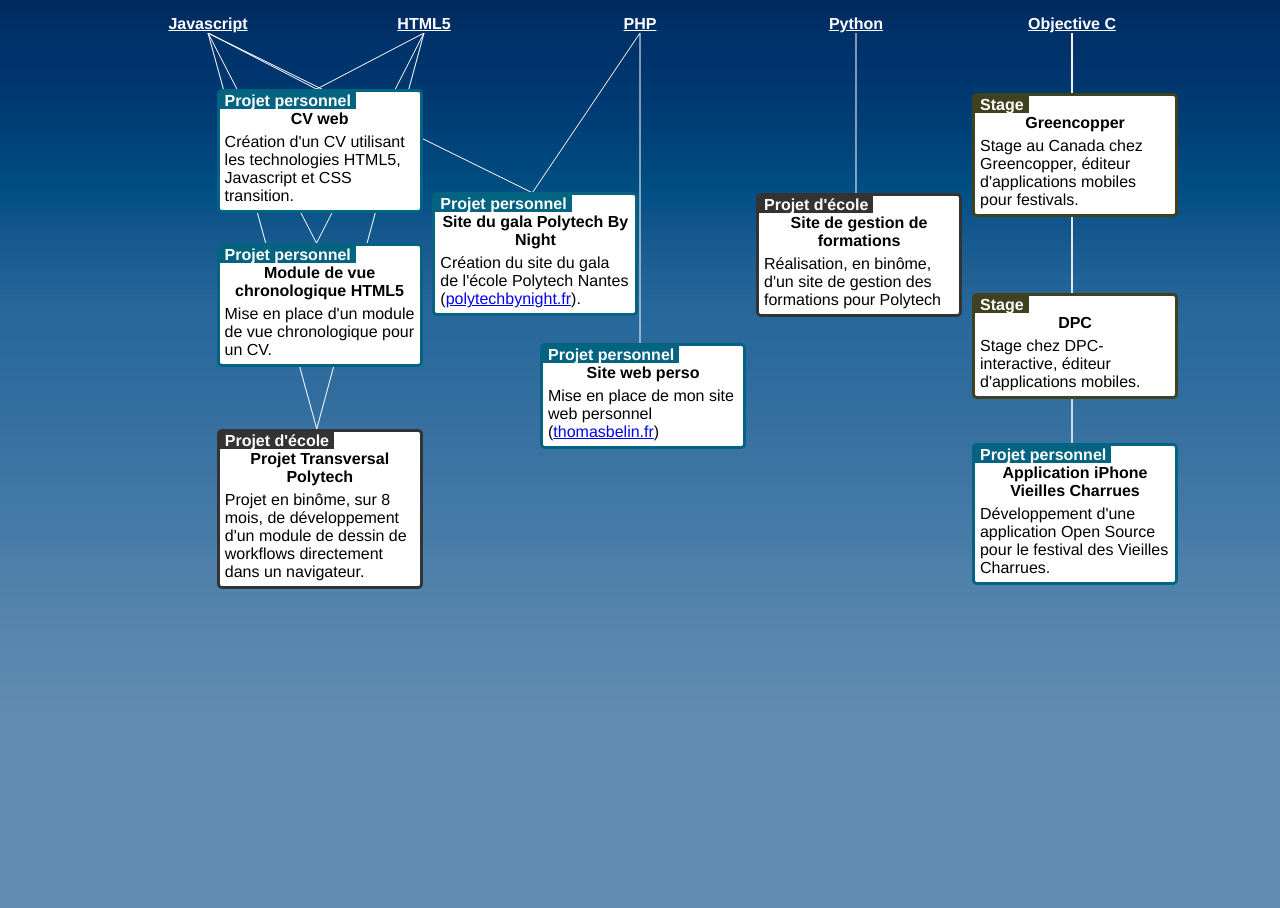
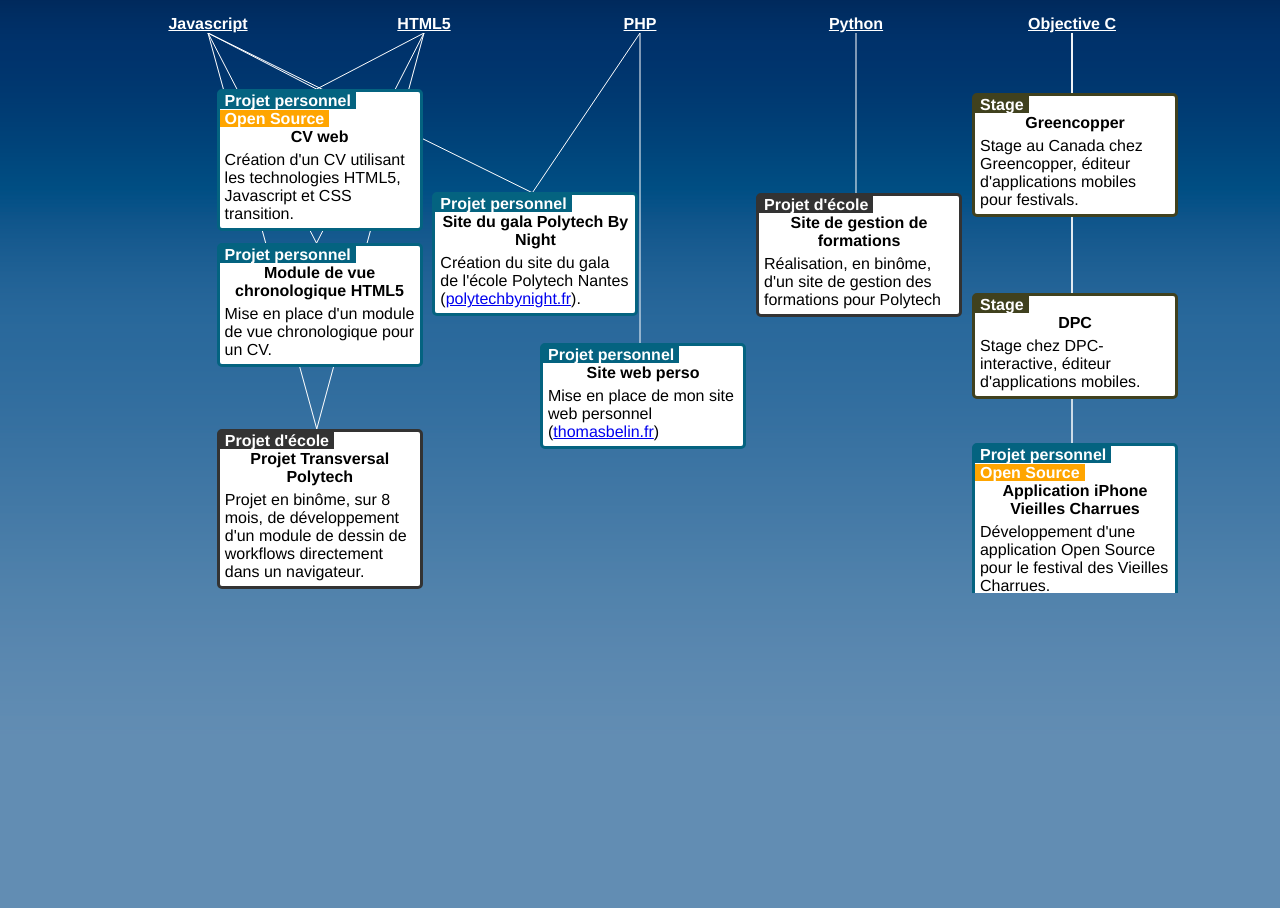
Before and after one commit to atomrc/htmlresume, a PHP site: page / in a window 1280 px wide. Shown: the part 145-1053 px from the top of the page. Run offline with PHP 8.4, Linux system fonts and the light colour scheme; data comes from the database, SQL or seed files in the repository; both versions use the stored data as it was after the commit; some libraries are stand-ins or nearby versions.

Commit message:
Adding an "open source" banner for the Open Source projects I did

```diff
--- a/js/general.js
+++ b/js/general.js
@@ -185,6 +185,14 @@ Experience.prototype = {
 		typeDiv.className = "type";
 		typeDiv.innerHTML = exp.typeStr;
 		expDiv.appendChild(typeDiv);
+
+		if(exp.open != 0) {
+			var openDiv = document.createElement("span");
+			openDiv.className = "open";
+			openDiv.innerHTML = "Open Source";
+			expDiv.innerHTML += "<br/>";
+			expDiv.appendChild(openDiv);
+		}
 
 		//title div
 		var titleDiv = document.createElement("div");
--- a/requests/getDatas.php
+++ b/requests/getDatas.php
@@ -13,6 +13,7 @@
 			\"descriptionShort\":\"".$row['desc_short']."\",
 			\"description\":\"".$row['desc']."\",
 			\"image\":\"".$row['image']."\",
+			\"open\":".$row['open'].",
 			\"other\":\"".$row['other']."\",
 			\"skills\":[";
 		$resLinks = $db->query("SELECT id_skill, name, size FROM links
--- a/style/style.css
+++ b/style/style.css
@@ -142,10 +142,17 @@ div#header h2 {
     background:#333333;
 }
 
-.experience .type {
+.experience .type{
+}
+
+.experience .type, .experience .open {
+    padding:0 5px;
     color:white;
-    padding:0 5px;
     font-weight:bold;
+}
+
+.experience .open {
+	background:orange;
 }
 
 .experience .title {
```
Also changed, not shown: db/createDB.php (+7 -4 lines), src/Views.js (+8 -0 lines), db/datas.sqlite, 2 other files.
